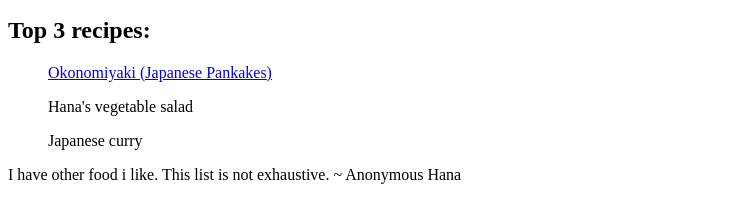
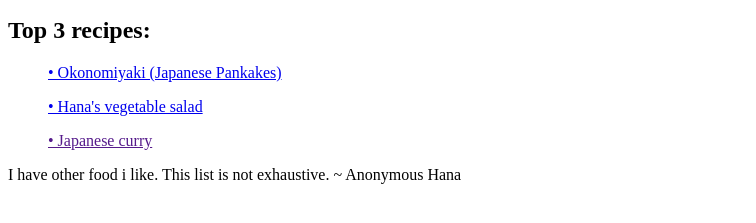
Before and after one commit to AnonymousHana/odin-recipes, a plain HTML site: page index.html in a window 1280 px wide. Shown: the part 421-644 px from the top of the page, without its empty margins (0-756 px from the left). Drawn offline with Linux system fonts and the light colour scheme.

Commit message:
Added link to salad section and curry section

```diff
--- a/index.html
+++ b/index.html
@@ -14,9 +14,9 @@
 
         <h2>Top 3 recipes:</h2>
         <p><ls>
-            <ul><a href="../odin-recipes/recipes/okonomiyaki.html">Okonomiyaki (Japanese Pankakes)</a></ul>
-            <ul>Hana's vegetable salad</ul>
-            <ul>Japanese curry</ul>
+            <ul><a href="../odin-recipes/recipes/okonomiyaki.html">• Okonomiyaki (Japanese Pankakes)</a></ul>
+            <ul><a href="../odin-recipes/recipes/salad.html">• Hana's vegetable salad</a></ul>
+            <ul><a href="">• Japanese curry</a></ul>
         </ls>
 
         I have other food i like. This list is not exhaustive. ~ Anonymous Hana
```
